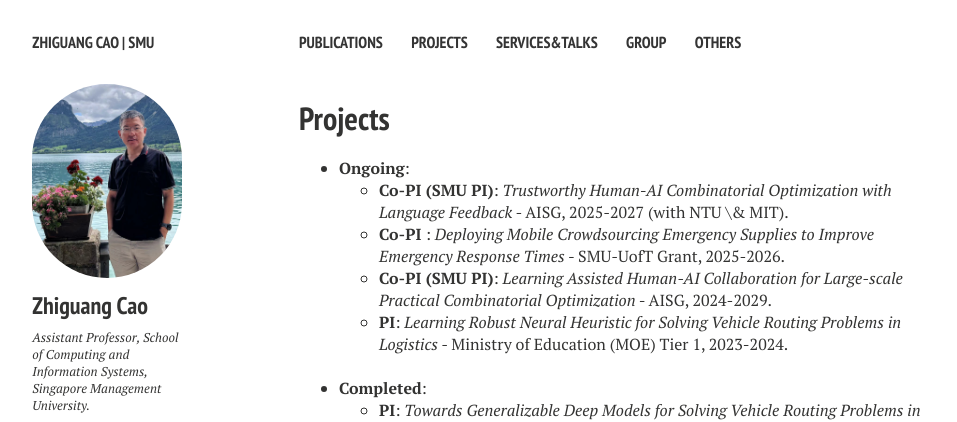
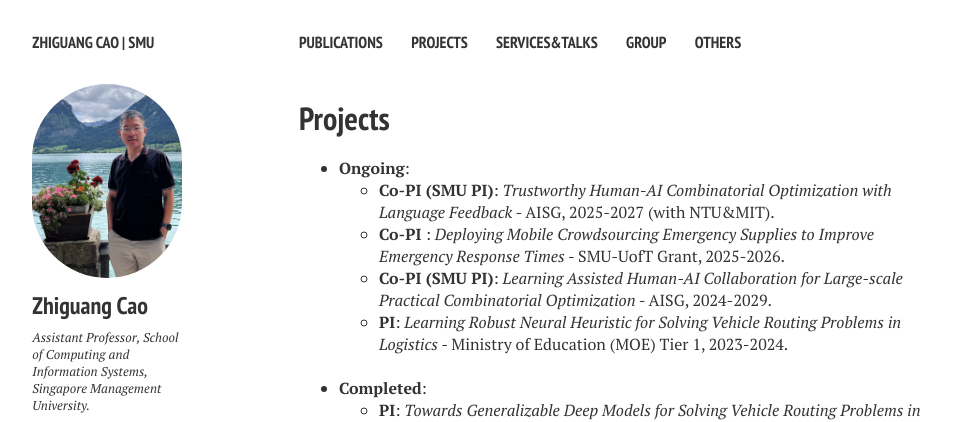
Before and after one commit to zhiguangcaosg/zhiguangcaosg.github.io, a Jekyll site: the page built from projects.md, in a window 1280 px wide. Shown: the top 422 px of the page, without its empty margins (21-978 px from the left). Built offline with Jekyll 4.4.1, drawn with Linux system fonts in a browser that asks for light colours; nearby versions of some CDN libraries.

```diff
--- a/projects.md
+++ b/projects.md
@@ -12,7 +12,7 @@ comments: false
 <li>
 <b>Ongoing</b>:
 	<ul>
-	<li> <b>Co-PI (SMU PI)</b>: <i> Trustworthy Human-AI Combinatorial Optimization with Language Feedback</i> - AISG, 2025-2027 (with NTU \& MIT).
+	<li> <b>Co-PI (SMU PI)</b>: <i> Trustworthy Human-AI Combinatorial Optimization with Language Feedback</i> - AISG, 2025-2027 (with NTU&MIT).
 	</li>
 	<li> <b>Co-PI </b>: <i> Deploying Mobile Crowdsourcing Emergency Supplies to Improve Emergency Response Times</i> - SMU-UofT Grant, 2025-2026.
 	</li>
```
